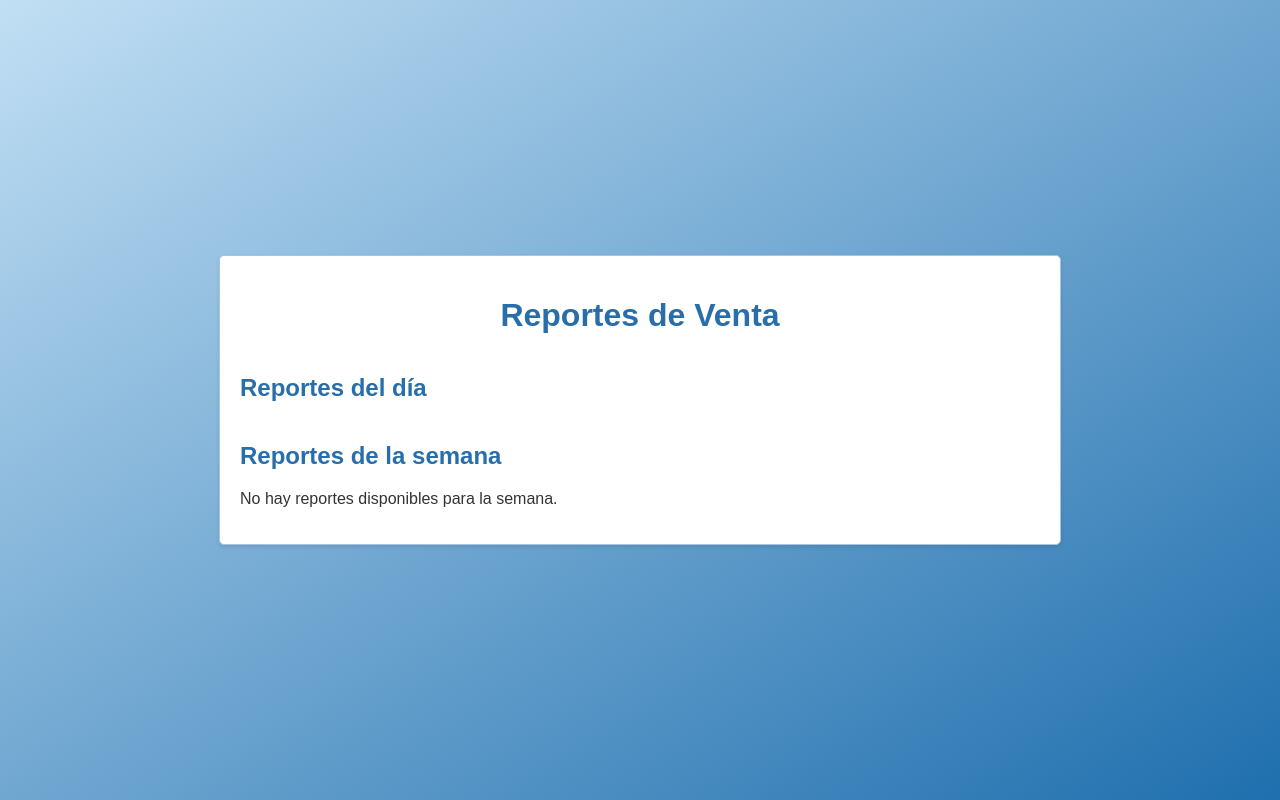
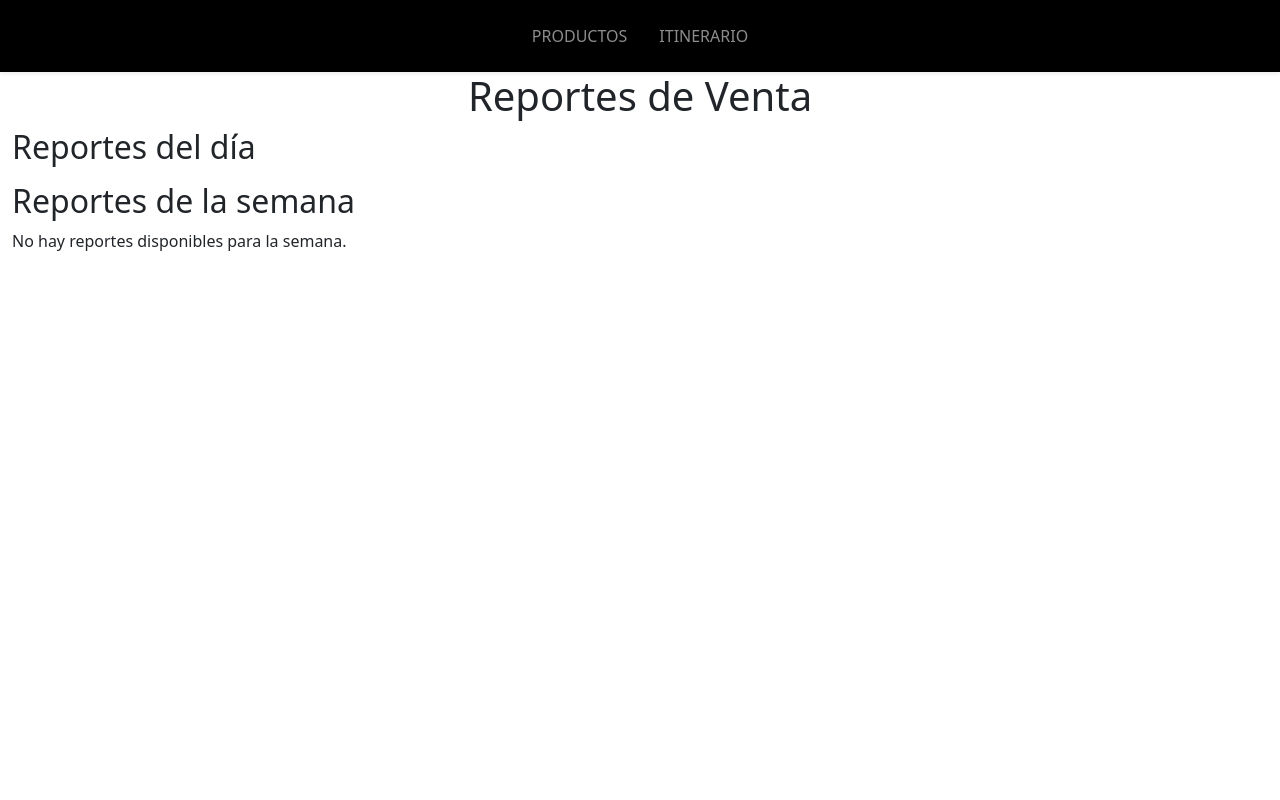
Before and after one commit to luisangelfc/LosGuajolocombos, a Flask app: page /sales/ in a window 1280 px wide. Run offline with Flask 3, Linux system fonts and the light colour scheme; data that the repository does not hold is empty.

Commit message:
Cambios en el front

```diff
--- a/app.py
+++ b/app.py
@@ -65,10 +65,5 @@
     return render_template('ItinerariosAdmin.html', itinerarios=obtener_itinerarios())
 
 
-@app.route('/ordenes/interfaz')
-def interfaz_ordenes():
-    return render_template('interfaz_ordenes.html', itinerarios=obtener_itinerarios())
-
-
 if __name__ == '__main__':
     app.run(host="localhost", port=8000, debug=True)
--- a/templates/crear_orden.html
+++ b/templates/crear_orden.html
@@ -19,9 +19,6 @@
                 </li>
               </ul>
               <ul class="navbar-nav ms-auto">
-                <li class="nav-item">
-                  <a class="nav-link mx-2 text-uppercase" href="#"><i class="fa-solid fa-circle-user me-1"></i> Account</a>
-                </li>
               </ul>
             </div>
           </div>
--- a/templates/sales_report.html
+++ b/templates/sales_report.html
@@ -1,73 +1,40 @@
 <!DOCTYPE html>
-<html>
+<html lang="es">
     <head>
+        <meta charset="UTF-8">
         <title>Reportes de Venta</title>
-    <style>
-        body {
-            display: flex;
-            justify-content: center;
-            align-items: center;
-            min-height: 100vh;
-            background: linear-gradient(to bottom right, #C1DFF4, #1F6FAE);
-            font-family: Arial, sans-serif;
-            color: #333;
-            margin: 0;
-        }
-
-        .container {
-            max-width: 800px;
-            width: 90%;
-            padding: 20px;
-            background-color: #FFFFFF;
-            border: 1px solid #A7C5E1;
-            border-radius: 5px;
-            box-shadow: 0 2px 4px rgba(0, 0, 0, 0.1);
-        }
-
-        h1 {
-            text-align: center;
-            color: #286EAA;
-            font-size: 32px;
-            margin-bottom: 20px;
-        }
-
-        h2 {
-            margin-top: 40px;
-            color: #286EAA;
-            font-size: 24px;
-        }
-
-        table {
-            border-collapse: collapse;
-            width: 100%;
-        }
-
-        th, td {
-            padding: 10px;
-            text-align: left;
-        }
-
-        th {
-            background-color: #f2f2f2;
-            color: #286EAA;
-        }
-
-        tr:nth-child(even) {
-            background-color: #f9f9f9;
-        }
-    </style>
-
+        <link href="https://cdn.jsdelivr.net/npm/bootstrap@5.2.3/dist/css/bootstrap.min.css" rel="stylesheet" integrity="sha384-rbsA2VBKQhggwzxH7pPCaAqO46MgnOM80zW1RWuH61DGLwZJEdK2Kadq2F9CUG65" crossorigin="anonymous">
     </head>
     <body>
+        <nav class="navbar navbar-expand-lg bg-black sticky-top navbar-dark p-3 shadow-sm">
             <div class="container">
-        <h1>Reportes de Venta</h1>
+                <div class="collapse navbar-collapse" id="navbarNavDropdown">
+                    <ul class="navbar-nav ms-auto">
+                        <li class="nav-item">
+                            <a class="nav-link mx-2 text-uppercase" href="/productos">Productos</a>
+                        </li>
+                        <li class="nav-item">
+                            <a class="nav-link mx-2 text-uppercase" href="/itinerarios">Itinerario</a>
+                        </li>
+                    </ul>
+                    <ul class="navbar-nav ms-auto">
+                        <li class="nav-item">
+
+                        </li>
+                    </ul>
+                </div>
+            </div>
+        </nav>
+
+        <div class="container-fluid">
+            <h1 class="text-center">Reportes de Venta</h1>
 
             <h2>Reportes del día</h2>
             {% if not reports_day %}
                 <p>{{ no_sales_message }}</p>
             {% else %}
-            <table>
-                <thead>
+                <table class="table table-striped w-100">
+                    <thead class="table-dark">
                         <tr>
                             <th>ID</th>
                             <th>Fecha Inicio</th>
@@ -92,8 +59,8 @@
             {% if not reports_week %}
                 <p>No hay reportes disponibles para la semana.</p>
             {% else %}
-            <table>
-                <thead>
+                <table class="table table-striped w-100">
+                    <thead class="table-dark">
                         <tr>
                             <th>ID</th>
                             <th>Fecha Inicio</th>
@@ -114,5 +81,7 @@
                 </table>
             {% endif %}
         </div>
+
+        <script src="https://cdn.jsdelivr.net/npm/bootstrap@5.2.3/dist/js/bootstrap.bundle.min.js" integrity="sha384-kenU1KFdBIe4zVF0s0G1M5b4hcpxyD9F7jL+jjXkk+Q2h455rYXK/7HAuoJl+0I4" crossorigin="anonymous"></script>
     </body>
 </html>
```
Also changed, not shown: templates/cambiar_estatus.html (+30 -32 lines), templates/cliente_monitorea_estatus.html (+8 -1 lines), templates/orden_entregada.html (+33 -23 lines), templates/vendedor_ver_ordenes.html (+9 -8 lines). Lines whose indentation alone changed are shown as unchanged.
